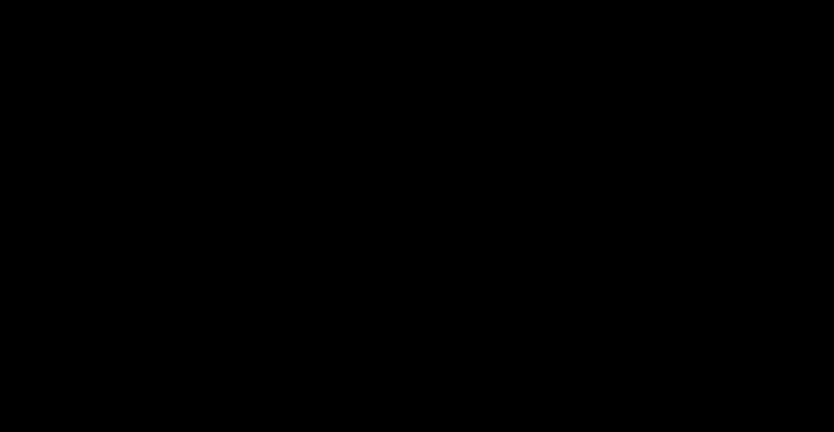
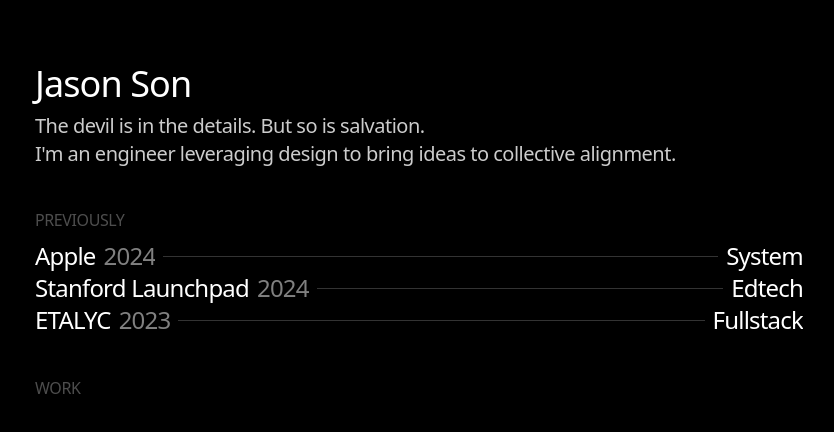
Before and after one commit to vznh/mole, a Next.js app: page / in a window 1280 px wide. Shown: the top 432 px of the page, without its empty margins (221-1055 px from the left). Built offline with nearby package versions, Linux system fonts and the light colour scheme.

Commit message:
add: work exp, projects init

```diff
--- /dev/null
+++ b/src/components/WorkSection.tsx
@@ -0,0 +1,42 @@
+// components/WorkSection
+import { experiences } from "@/presets/work";
+
+export interface WorkRowProps {
+  key: number;
+  company: string;
+  date: string;
+  role: string;
+  className?: string;
+}
+
+const WorkRow: React.FC<WorkRowProps> = ({
+  company,
+  date,
+  role,
+  className = ""
+}) => {
+  return <div className={`flex items-center w-full tracking-tighter gap-x-1 sm:gap-x-2 ${className}`}>
+    { /* Company goes here! */ }
+    <span className="text-2xl min-w-0 overflow-hidden text-ellipsis whitespace-nowrap">{ company }</span>
+
+    { /* Date goes here! */ }
+    <span className="text-2xl text-muted-foreground min-w-0 overflow-hidden opacity-50 whitespace-nowrap">{ date }</span>
+
+    { /* Line component is here - don't change. */}
+    <div className="flex-grow h-px bg-white opacity-20" aria-hidden="true" />
+
+    { /* Role goes here! */ }
+    <span className="text-2xl min-w-0 overflow-hidden text-ellipsis whitespace-nowrap text-right">{ role }</span>
+  </div>
+};
+
+// note: i import experiences from presets/work.ts
+const WorkSection = () => {
+  return <div className="">
+    {experiences.map((i) => (
+      <WorkRow key={i.key} company={i.company} date={i.date} role={i.role} />
+    ))}
+  </div>
+}
+
+export default WorkSection;
--- a/src/pages/index.tsx
+++ b/src/pages/index.tsx
@@ -1,7 +1,9 @@
+import IndexView from "@/views";
+
 export default function Home() {
   return (
     <main>
-
+      <IndexView />
     </main>
   );
 }
--- /dev/null
+++ b/src/presets/work.ts
@@ -0,0 +1,8 @@
+// presets/work
+
+import { WorkRowProps } from "@/components/WorkSection"
+export const experiences: WorkRowProps[] = [
+  { key: 1, company: "Apple", date: "2024", role: "System" },
+  { key: 2, company: "Stanford Launchpad", date: "2024", role: "Edtech" },
+  { key: 3, company: "ETALYC", date: "2023", role: "Fullstack" },
+];
--- /dev/null
+++ b/src/views/index.tsx
@@ -0,0 +1,38 @@
+// views/
+
+import WorkSection from "@/components/WorkSection";
+
+const IndexView = () => {
+  return (
+    <div className="flex flex-col px-[5%] py-[5%] md:px-[20%] gap-y-2">
+      <h1 className="text-4xl tracking-tight">
+        Jason Son
+      </h1>
+
+      <div>
+        <span className="text-xl opacity-80 tracking-tight">
+          The devil is in the details. But so is salvation.
+        </span>
+
+        <br />
+
+        <span className="text-xl opacity-80 tracking-tight">
+          I&apos;m an engineer leveraging design to bring ideas to collective alignment.
+        </span>
+      </div>
+
+      <br />
+
+      <span className="tracking-tight opacity-30">PREVIOUSLY</span>
+      <WorkSection />
+
+      <br />
+
+      <span className="tracking-tight opacity-30">WORK</span>
+      { /* PROJECT LAYOUTS + INDIVIDUAL PROJECT */}
+
+    </div>
+  );
+};
+
+export default IndexView;
```
Also changed, not shown: src/components/ProjectSection.tsx (added).
